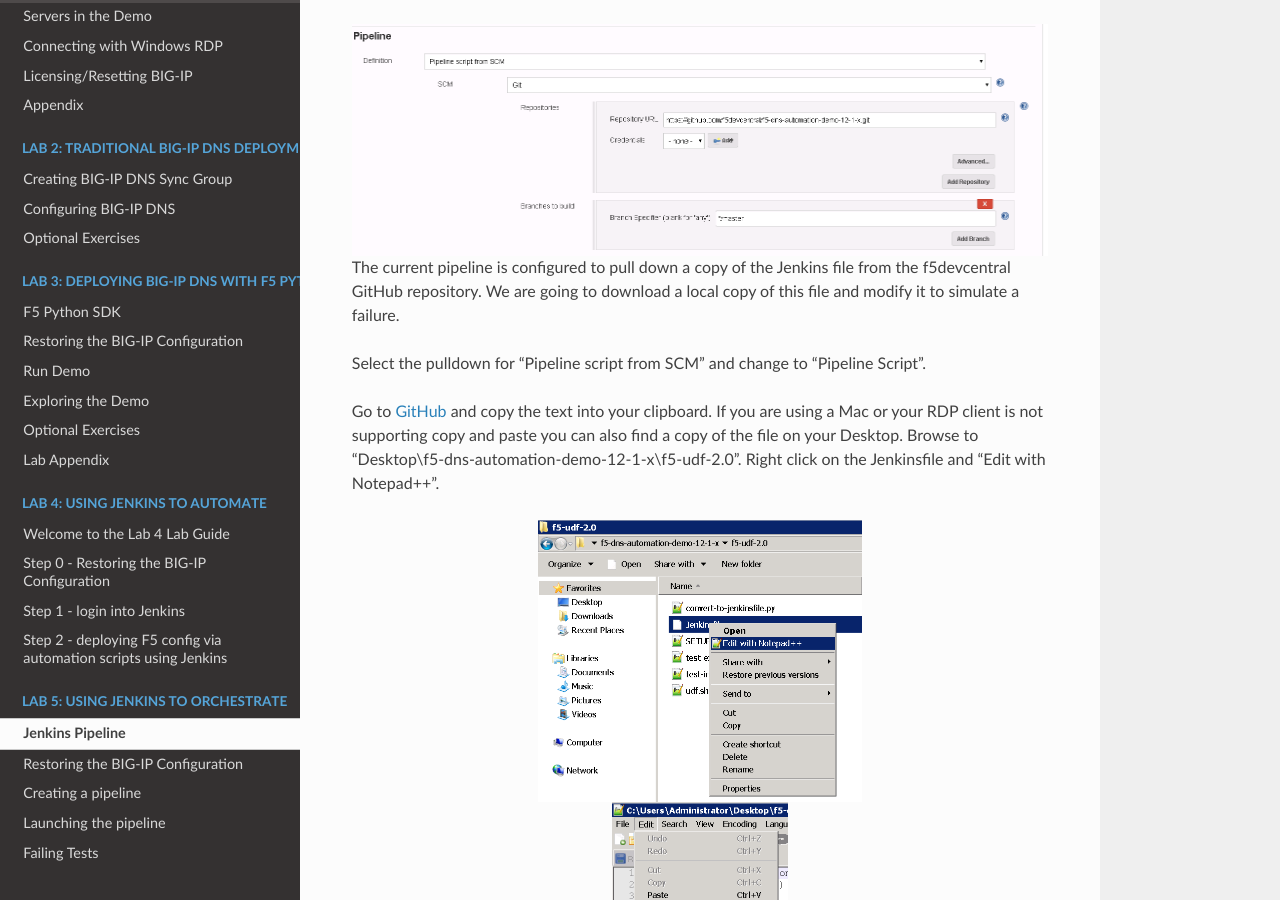
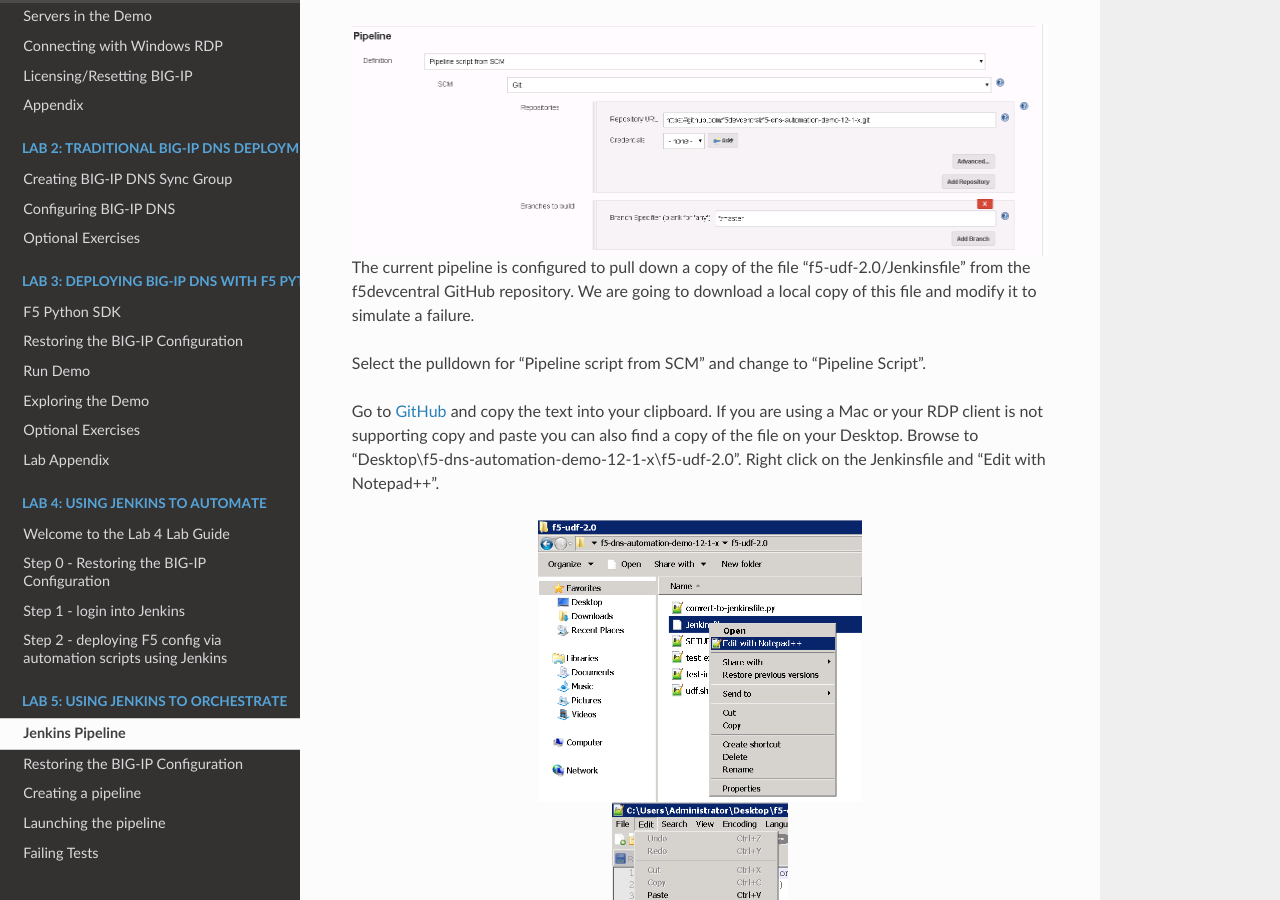
Before and after one commit to f5devcentral/f5-dns-automation-demo-12-1-x, a Sphinx documentation site: the page built from docs/lab5/lab5_guide.rst, in a window 1280 px wide and 900 px high, scrolled down 5373 px. Built offline with Sphinx 7.4.7 and the Read the Docs theme 2.0.0, drawn with Linux system fonts in a browser that asks for light colours; pages that are not in the unit, such as notebooks, are missing from menus.

Commit message:
Update lab5_guide.rst

```diff
--- a/docs/lab5/lab5_guide.rst
+++ b/docs/lab5/lab5_guide.rst
@@ -186,7 +186,7 @@ Find the "Pipeline" section.
    :scale: 50%
    :align: center
 
-The current pipeline is configured to pull down a copy of the Jenkins file from the f5devcentral GitHub repository.  We are going to download a local copy of this file and modify it to simulate a failure.
+The current pipeline is configured to pull down a copy of the file "f5-udf-2.0/Jenkinsfile" from the f5devcentral GitHub repository.  We are going to download a local copy of this file and modify it to simulate a failure.
 
 Select the pulldown for "Pipeline script from SCM" and change to "Pipeline Script".
 
```
